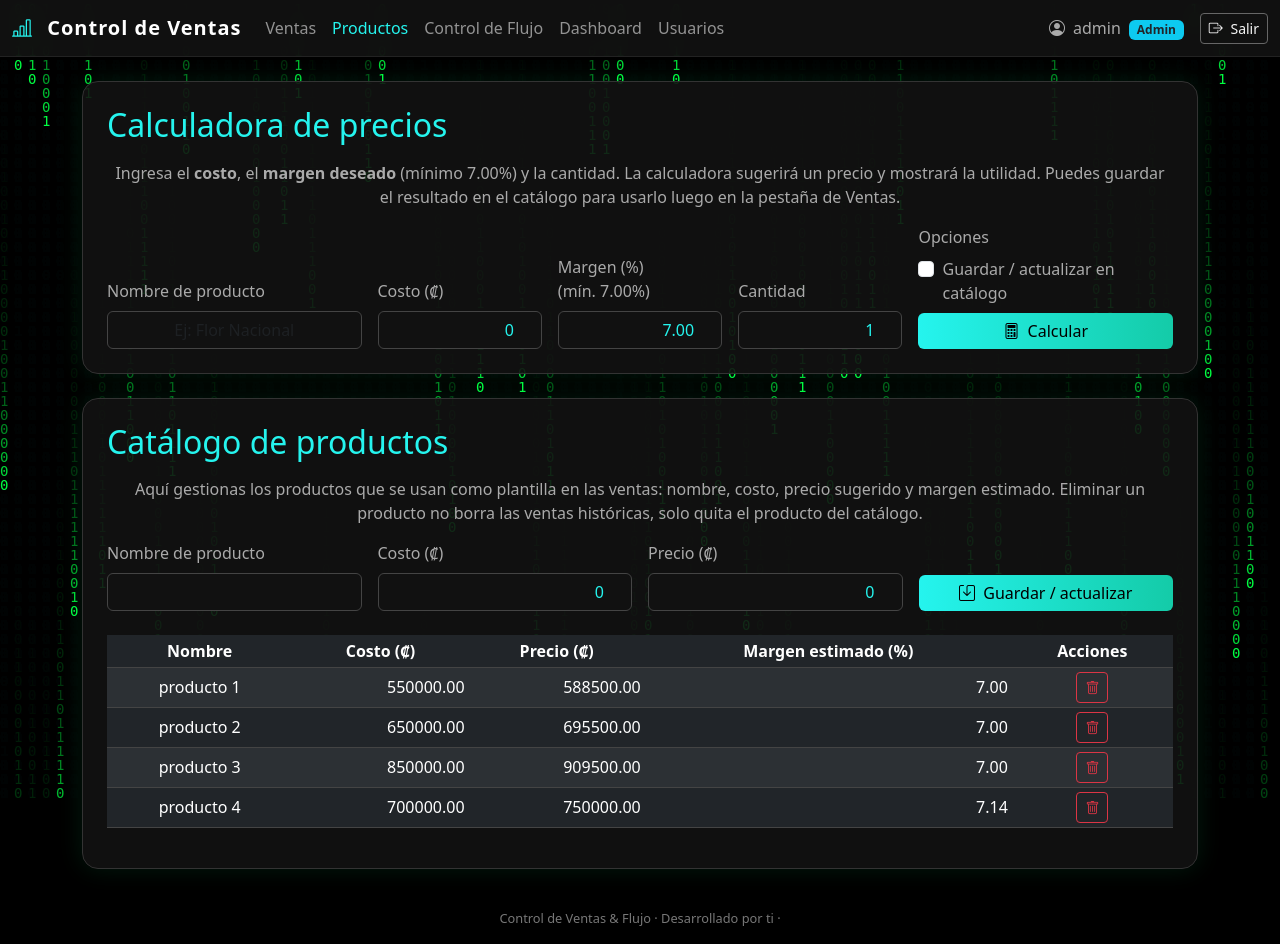
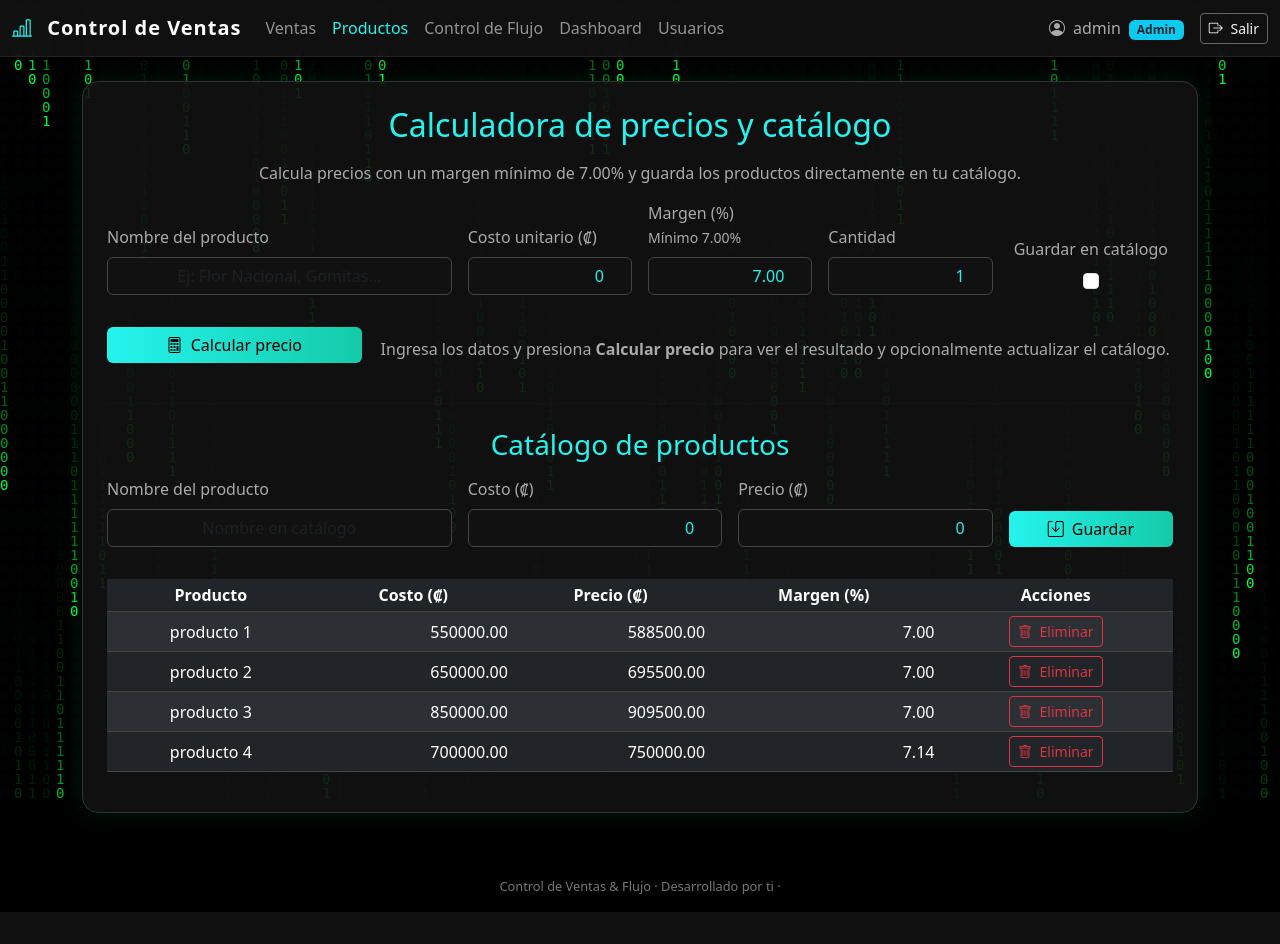
Before and after one commit to cristophercr07-hub/control-ventras-web, a Flask app: page /productos in a window 1280 px wide. After the commit the page ends 912 px from the top, so only its background shows below. Run offline with Flask 3, Linux system fonts and the light colour scheme; a user stored in the database is signed in.

Commit message:
Update productos.html

```diff
--- a/templates/productos.html
+++ b/templates/productos.html
@@ -3,58 +3,64 @@
 
 {% block content %}
 
-<!-- MENSAJES GENERALES -->
-{% if error %}
-    <div class="alert alert-danger py-2 mb-3">{{ error }}</div>
-{% endif %}
-{% if success %}
-    <div class="alert alert-success py-2 mb-3">{{ success }}</div>
-{% endif %}
-
-<!-- CALCULADORA DE PRECIOS -->
 <div class="row">
     <div class="col-12">
         <div class="card p-4 mb-4">
-            <h2 class="mb-3 text-accent">Calculadora de precios</h2>
+            <h2 class="mb-3 text-accent text-center">Calculadora de precios y catálogo</h2>
             <p class="text-secondary-custom text-center mb-3">
-                Ingresa el <b>costo</b>, el <b>margen deseado</b> (mínimo {{ "%.2f"|format(min_margin) }}%)
-                y la cantidad. La calculadora sugerirá un precio y mostrará la utilidad. Puedes
-                guardar el resultado en el catálogo para usarlo luego en la pestaña de Ventas.
+                Calcula precios con un margen mínimo de {{ "%.2f"|format(min_margin) }}%
+                y guarda los productos directamente en tu catálogo.
             </p>
 
-            <form method="post" action="{{ url_for('productos') }}">
+            {% if error %}
+                <div class="alert alert-danger py-2 mb-3 text-center">
+                    {{ error }}
+                </div>
+            {% endif %}
+            {% if success %}
+                <div class="alert alert-success py-2 mb-3 text-center">
+                    {{ success }}
+                </div>
+            {% endif %}
+
+            <!-- CALCULADORA -->
+            <form method="post" action="{{ url_for('productos') }}" class="mb-4">
                 <input type="hidden" name="form_type" value="calculator">
+
                 <div class="row g-3 align-items-end">
-                    <div class="col-md-3 col-12">
-                        <label class="form-label text-secondary-custom">Nombre de producto</label>
+                    <div class="col-md-4 col-12">
+                        <label class="form-label text-secondary-custom">Nombre del producto</label>
                         <input
                             type="text"
                             name="product_name"
                             class="form-control text-center"
-                            value="{{ product_name_input or '' }}"
-                            placeholder="Ej: Flor Nacional"
+                            value="{{ product_name_input }}"
+                            placeholder="Ej: Flor Nacional, Gomitas..."
                         >
                     </div>
                     <div class="col-md-2 col-6">
-                        <label class="form-label text-secondary-custom">Costo (₡)</label>
+                        <label class="form-label text-secondary-custom">Costo unitario (₡)</label>
                         <input
                             type="number"
                             step="0.01"
                             name="cost"
                             class="form-control text-end"
                             value="{{ cost_input or '0' }}"
+                            required
                         >
                     </div>
                     <div class="col-md-2 col-6">
                         <label class="form-label text-secondary-custom">
-                            Margen (%)<br><span class="text-secondary-custom">(mín. {{ "%.2f"|format(min_margin) }}%)</span>
+                            Margen (%)<br>
+                            <small class="text-secondary-custom">Mínimo {{ "%.2f"|format(min_margin) }}%</small>
                         </label>
                         <input
                             type="number"
                             step="0.01"
                             name="margin"
                             class="form-control text-end"
-                            value="{{ margin_input or '0' }}"
+                            value="{{ margin_input }}"
+                            required
                         >
                     </div>
                     <div class="col-md-2 col-6">
@@ -63,110 +69,129 @@
                             type="number"
                             name="quantity"
                             class="form-control text-end"
+                            value="{{ quantity_input }}"
                             min="1"
-                            value="{{ quantity_input or '1' }}"
+                            required
+                        >
+                    </div>
+                    <div class="col-md-2 col-6 text-center">
+                        <label class="form-label text-secondary-custom d-block">Guardar en catálogo</label>
+                        <div class="form-check d-flex justify-content-center">
+                            <input
+                                class="form-check-input"
+                                type="checkbox"
+                                name="save_to_catalog"
+                                id="save_to_catalog"
+                            >
+                        </div>
+                    </div>
+                </div>
+
+                <div class="row g-3 align-items-center mt-3">
+                    <div class="col-md-3 col-12 text-center">
+                        <button type="submit" class="btn btn-primary w-100">
+                            <i class="bi bi-calculator me-1"></i> Calcular precio
+                        </button>
+                    </div>
+                    <div class="col-md-9 col-12">
+                        {% if price_result is not none %}
+                            <div class="border rounded-3 p-3 mt-2 mt-md-0">
+                                <p class="mb-1 text-secondary-custom text-center">
+                                    Resultado de la calculadora:
+                                </p>
+                                <p class="mb-1 text-center">
+                                    Precio sugerido por unidad:
+                                    <span class="text-accent fw-bold">
+                                        ₡{{ "%.2f"|format(price_result) }}
+                                    </span>
+                                </p>
+                                <p class="mb-1 text-center">
+                                    Ganancia por unidad:
+                                    <span class="text-accent">
+                                        ₡{{ "%.2f"|format(profit_unit) }}
+                                    </span>
+                                    &nbsp;|&nbsp;
+                                    Margen real:
+                                    <span class="text-accent">
+                                        {{ "%.2f"|format(margin_used or 0) }}%
+                                    </span>
+                                </p>
+                                <p class="mb-0 text-center">
+                                    Ganancia total para {{ quantity_input }} unidades:
+                                    <span class="text-accent fw-bold">
+                                        ₡{{ "%.2f"|format(profit_total) }}
+                                    </span>
+                                </p>
+                            </div>
+                        {% else %}
+                            <p class="text-secondary-custom text-center mt-2 mb-0">
+                                Ingresa los datos y presiona <b>Calcular precio</b> para ver el resultado
+                                y opcionalmente actualizar el catálogo.
+                            </p>
+                        {% endif %}
+                    </div>
+                </div>
+            </form>
+
+            <hr class="mb-4">
+
+            <!-- FORMULARIO DIRECTO DE CATÁLOGO -->
+            <h3 class="mb-3 text-accent text-center">Catálogo de productos</h3>
+
+            <form method="post" action="{{ url_for('productos') }}" class="mb-3">
+                <input type="hidden" name="form_type" value="catalog">
+
+                <div class="row g-3 align-items-end">
+                    <div class="col-md-4 col-12">
+                        <label class="form-label text-secondary-custom">Nombre del producto</label>
+                        <input
+                            type="text"
+                            name="name"
+                            class="form-control text-center"
+                            placeholder="Nombre en catálogo"
+                            required
                         >
                     </div>
                     <div class="col-md-3 col-6">
-                        <label class="form-label text-secondary-custom">Opciones</label>
-                        <div class="form-check mb-2">
+                        <label class="form-label text-secondary-custom">Costo (₡)</label>
                         <input
-                                class="form-check-input"
-                                type="checkbox"
-                                value="1"
-                                id="save_to_catalog"
-                                name="save_to_catalog"
+                            type="number"
+                            step="0.01"
+                            name="cost"
+                            class="form-control text-end"
+                            value="0"
+                            required
                         >
-                            <label class="form-check-label text-secondary-custom" for="save_to_catalog">
-                                Guardar / actualizar en catálogo
-                            </label>
                     </div>
-                        <button type="submit" class="btn btn-primary w-100">
-                            <i class="bi bi-calculator me-1"></i> Calcular
+                    <div class="col-md-3 col-6">
+                        <label class="form-label text-secondary-custom">Precio (₡)</label>
+                        <input
+                            type="number"
+                            step="0.01"
+                            name="price"
+                            class="form-control text-end"
+                            value="0"
+                            required
+                        >
+                    </div>
+                    <div class="col-md-2 col-12 text-center">
+                        <button type="submit" class="btn btn-primary w-100 mt-2 mt-md-0">
+                            <i class="bi bi-save me-1"></i> Guardar
                         </button>
                     </div>
                 </div>
             </form>
 
-            {% if price_result is not none %}
-                <hr class="my-4">
-                <h5 class="text-accent text-center mb-3">Resultado del cálculo</h5>
-                <div class="row text-center">
-                    <div class="col-md-3 col-6 mb-2">
-                        <p class="text-secondary-custom">
-                            Precio sugerido (₡)<br>
-                            <span class="text-accent">{{ "%.2f"|format(price_result) }}</span>
-                        </p>
-                    </div>
-                    <div class="col-md-3 col-6 mb-2">
-                        <p class="text-secondary-custom">
-                            Utilidad por unidad (₡)<br>
-                            <span class="text-accent">{{ "%.2f"|format(profit_unit or 0) }}</span>
-                        </p>
-                    </div>
-                    <div class="col-md-3 col-6 mb-2">
-                        <p class="text-secondary-custom">
-                            Utilidad total (₡)<br>
-                            <span class="text-accent">{{ "%.2f"|format(profit_total or 0) }}</span>
-                        </p>
-                    </div>
-                    <div class="col-md-3 col-6 mb-2">
-                        <p class="text-secondary-custom">
-                            Margen efectivo (%)<br>
-                            <span class="text-accent">{{ "%.2f"|format(margin_used or 0) }}</span>
-                        </p>
-                    </div>
-                </div>
-            {% endif %}
-        </div>
-    </div>
-</div>
-
-<!-- CATÁLOGO DE PRODUCTOS -->
-<div class="row">
-    <div class="col-12">
-        <div class="card p-4">
-            <h2 class="mb-3 text-accent">Catálogo de productos</h2>
-            <p class="text-secondary-custom text-center mb-3">
-                Aquí gestionas los productos que se usan como plantilla en las ventas:
-                nombre, costo, precio sugerido y margen estimado. Eliminar un producto no
-                borra las ventas históricas, solo quita el producto del catálogo.
-            </p>
-
-            <!-- Formulario directo para crear/editar producto -->
-            <form method="post" action="{{ url_for('productos') }}" class="mb-4">
-                <input type="hidden" name="form_type" value="catalog">
-                <div class="row g-3 align-items-end">
-                    <div class="col-md-3 col-12">
-                        <label class="form-label text-secondary-custom">Nombre de producto</label>
-                        <input type="text" name="name" class="form-control text-center" required>
-                    </div>
-                    <div class="col-md-3 col-6">
-                        <label class="form-label text-secondary-custom">Costo (₡)</label>
-                        <input type="number" step="0.01" name="cost" class="form-control text-end" value="0">
-                    </div>
-                    <div class="col-md-3 col-6">
-                        <label class="form-label text-secondary-custom">Precio (₡)</label>
-                        <input type="number" step="0.01" name="price" class="form-control text-end" value="0">
-                    </div>
-                    <div class="col-md-3 col-12 text-center">
-                        <button type="submit" class="btn btn-primary w-100">
-                            <i class="bi bi-save me-1"></i> Guardar / actualizar
-                        </button>
-                    </div>
-                </div>
-            </form>
-
-            <!-- LISTADO DE PRODUCTOS -->
+            <!-- TABLA DE PRODUCTOS -->
             {% if products and products|length > 0 %}
-                <div class="table-responsive d-none d-md-block">
+                <div class="table-responsive mt-3">
                     <table class="table table-dark table-striped table-sm align-middle">
                         <thead>
                             <tr class="text-center">
-                                <th>Nombre</th>
+                                <th>Producto</th>
                                 <th>Costo (₡)</th>
                                 <th>Precio (₡)</th>
-                                <th>Margen estimado (%)</th>
+                                <th>Margen (%)</th>
                                 <th>Acciones</th>
                             </tr>
                         </thead>
@@ -174,56 +199,40 @@
                             {% for p in products %}
                                 <tr>
                                     <td class="text-center">{{ p.name }}</td>
-                                    <td class="text-end text-accent">{{ "%.2f"|format(p.cost) }}</td>
-                                    <td class="text-end text-accent">{{ "%.2f"|format(p.price) }}</td>
-                                    <td class="text-end text-accent">{{ "%.2f"|format(p.margin_percent) }}</td>
+                                    <td class="text-end">{{ "%.2f"|format(p.cost) }}</td>
+                                    <td class="text-end">{{ "%.2f"|format(p.price) }}</td>
+                                    <td class="text-end">
+                                        {{ "%.2f"|format(p.margin_percent or 0) }}
+                                    </td>
                                     <td class="text-center">
-                                        <form method="post"
+                                        {% if session.get('is_admin') %}
+                                            <form
+                                                method="post"
                                                 action="{{ url_for('delete_product', product_id=p.id) }}"
-                                              class="d-inline">
-                                            <button type="submit"
-                                                    class="btn btn-sm btn-outline-danger"
-                                                    onclick="return doubleConfirm('¿Eliminar este producto del catálogo?', 'Las ventas existentes no se borran, pero no podrás seleccionarlo más. ¿Confirmas?');">
-                                                <i class="bi bi-trash"></i>
+                                                class="d-inline"
+                                                onsubmit="return doubleConfirm(
+                                                    '¿Seguro que deseas eliminar este producto del catálogo?',
+                                                    'Esta acción es permanente. ¿Confirmas que deseas continuar?'
+                                                );"
+                                            >
+                                                <button type="submit" class="btn btn-sm btn-outline-danger">
+                                                    <i class="bi bi-trash me-1"></i> Eliminar
                                                 </button>
                                             </form>
+                                        {% else %}
+                                            <span class="text-secondary-custom">
+                                                Solo el admin puede eliminar productos.
+                                            </span>
+                                        {% endif %}
                                     </td>
                                 </tr>
                             {% endfor %}
                         </tbody>
                     </table>
                 </div>
-
-                <!-- Versión móvil tipo tarjeta -->
-                <div class="d-block d-md-none">
-                    {% for p in products %}
-                        <div class="border rounded p-2 mb-2">
-                            <div><strong>{{ p.name }}</strong></div>
-                            <div class="text-secondary-custom">
-                                Costo: <span class="text-accent">{{ "%.2f"|format(p.cost) }} ₡</span> |
-                                Precio: <span class="text-accent">{{ "%.2f"|format(p.price) }} ₡</span>
-                            </div>
-                            <div class="text-secondary-custom">
-                                Margen estimado:
-                                <span class="text-accent">{{ "%.2f"|format(p.margin_percent) }} %</span>
-                            </div>
-                            <div class="mt-1 text-end">
-                                <form method="post"
-                                      action="{{ url_for('delete_product', product_id=p.id) }}"
-                                      class="d-inline">
-                                    <button type="submit"
-                                            class="btn btn-sm btn-outline-danger"
-                                            onclick="return doubleConfirm('¿Eliminar este producto?', 'No se borran las ventas, solo el catálogo. ¿Confirmas?');">
-                                        <i class="bi bi-trash"></i> Eliminar
-                                    </button>
-                                </form>
-                            </div>
-                        </div>
-                    {% endfor %}
-                </div>
             {% else %}
                 <p class="text-secondary-custom text-center mb-0">
-                    No hay productos registrados todavía.
+                    Aún no hay productos en el catálogo.
                 </p>
             {% endif %}
         </div>
```
Lines whose indentation alone changed are shown as unchanged.
